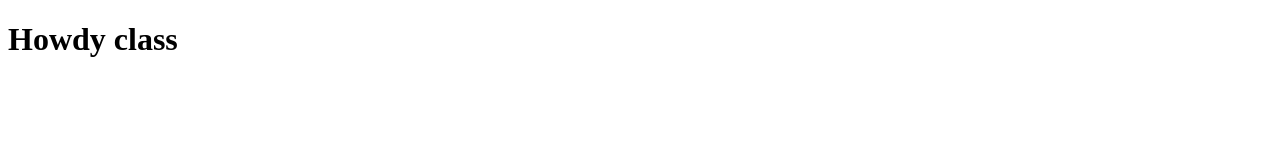
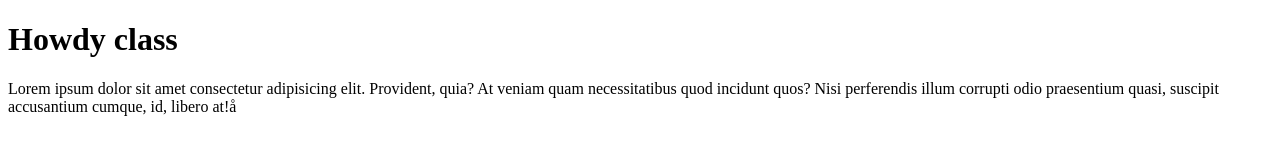
Before and after one commit to nvc-nenad/portfolio, a plain HTML site: page index.html in a window 1280 px wide. Drawn offline with Linux system fonts and the light colour scheme.

Commit message:
added a paragraph

```diff
--- a/index.html
+++ b/index.html
@@ -9,5 +9,6 @@
 </head>
 <body>
   <h1>Howdy class</h1>
+  <p>Lorem ipsum dolor sit amet consectetur adipisicing elit. Provident, quia? At veniam quam necessitatibus quod incidunt quos? Nisi perferendis illum corrupti odio praesentium quasi, suscipit accusantium cumque, id, libero at!å</p>
 </body>
 </html>
```
